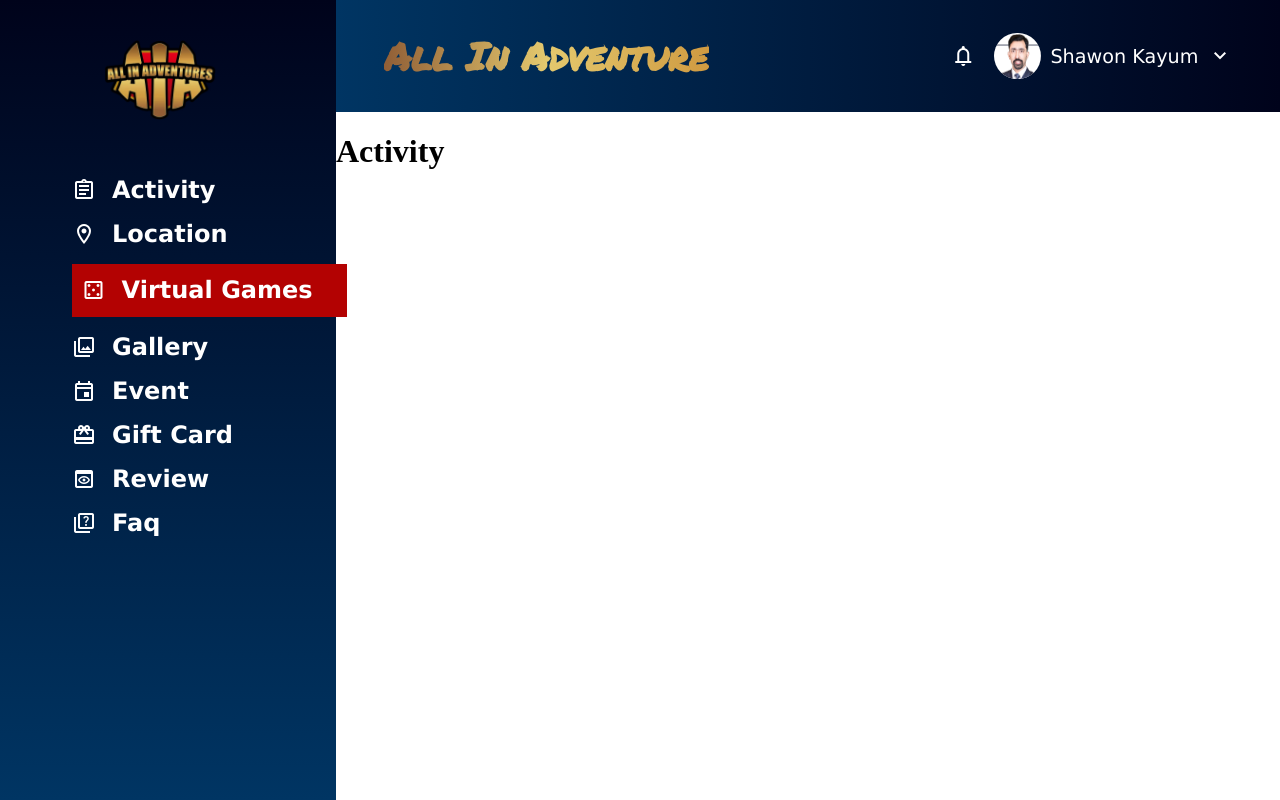
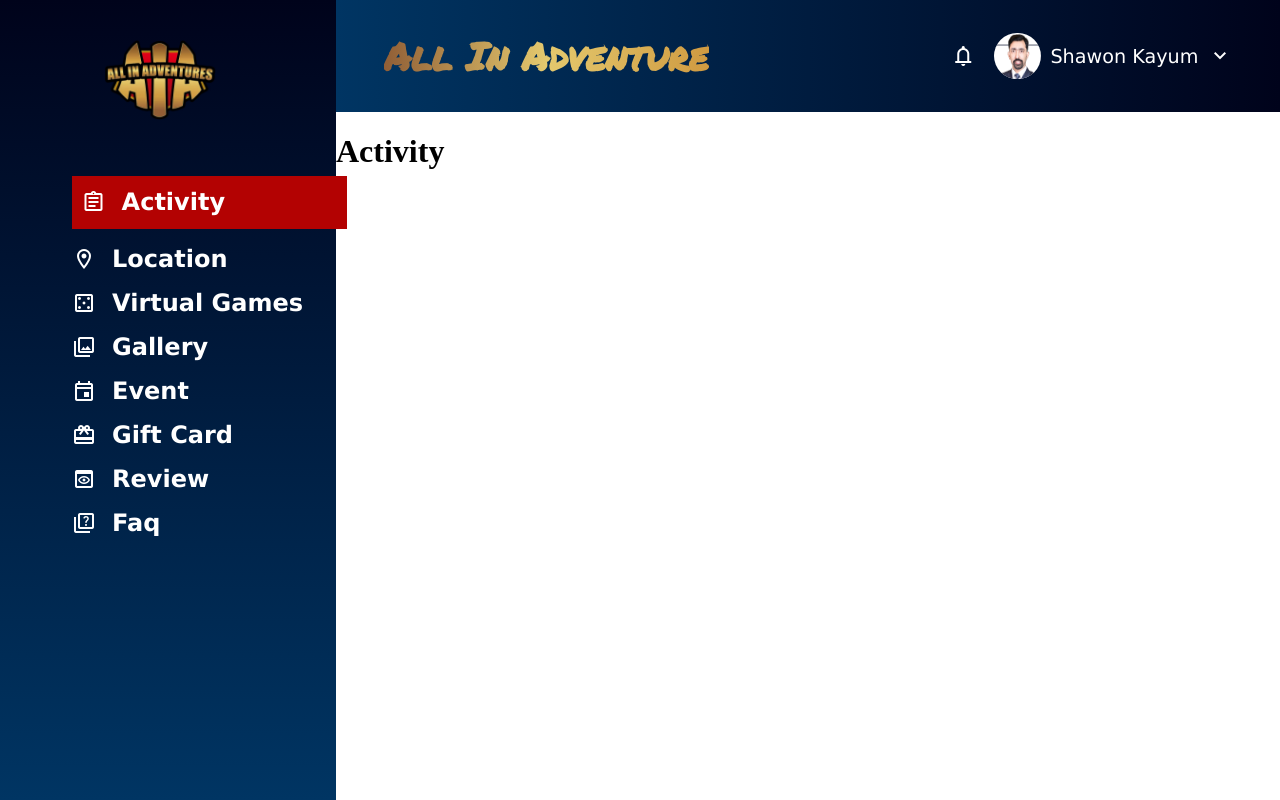
Before and after one commit to Prodip-dgency/allinadventures-dashboard, a Vue app: page / in a window 1280 px wide. Built offline with nearby package versions, Linux system fonts and the light colour scheme.

Commit message:
Slidebar selected class updated

```diff
--- a/src/section/SlideBar.vue
+++ b/src/section/SlideBar.vue
@@ -4,8 +4,8 @@
             <img src="..\assets\logo.png" alt="">
         </div>
         <div class="menu">
-             <ul>
-                <li class="list list1">
+             <ul id="sidebar-menu">
+                <li class="list list1 selected">
                    <span class="material-icons-outlined">assignment</span>
                    <router-link :to="{name:'Activity'}">Activity</router-link>
                 </li>
@@ -13,7 +13,7 @@
                     <span class="material-icons-outlined">location_on</span>
                     <router-link :to="{name:'Location'}">Location</router-link>
                 </li>
-                <li class="list list3 selected">
+                <li class="list list3">
                     <span class="material-icons-outlined">casino</span>
                     <span>Virtual Games</span>
                 </li>
@@ -39,23 +39,30 @@
                 </li>
              </ul>
         </div>
-
-
-
-
-
-
-
-
     </div>
-
 </template>
 
 <script>
+
 export default {
 
+    mounted(){
+        let sidebarmenu = document.getElementById('sidebar-menu')
+        let sidebarmenu_items = sidebarmenu.getElementsByClassName('list')
+
+        for (let i = 0; i < sidebarmenu_items.length; i++){
+            sidebarmenu_items[i].addEventListener('click', function(){
+                let current = document.getElementsByClassName('selected');
+                current[0].className = current[0].className.replace(" selected", "");
+                this.className += " selected";
+            })
+            console.log(sidebarmenu_items[i].classList)
+        }
+    }
 }
+
 </script>
+
 
 <style scoped>
 
```
